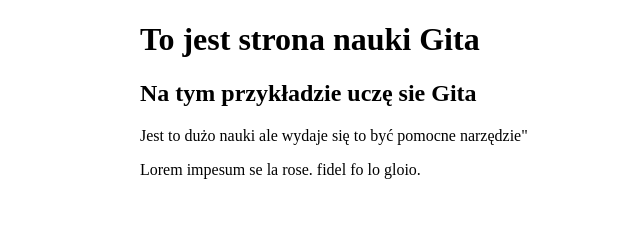
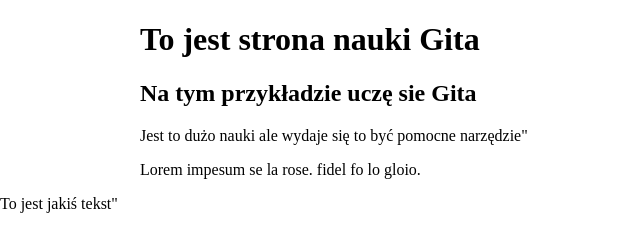
Before and after one commit to katarzynka1234/nauka-gita-4, a plain HTML site: page index.html in a window 1280 px wide. Shown: the whole page, without its empty margins (0-640 px from the left). Drawn offline with Linux system fonts and the light colour scheme.

Commit message:
Add new pharagrapf in html

```diff
--- a/index.html
+++ b/index.html
@@ -14,7 +14,7 @@
     	<section class="container box1">
     		<p>Lorem impesum se la rose. fidel fo lo gloio.</p>
     	</section>
-
+    	<p> To jest jakiś tekst"</p>
 
     </body>
 </html>
```
